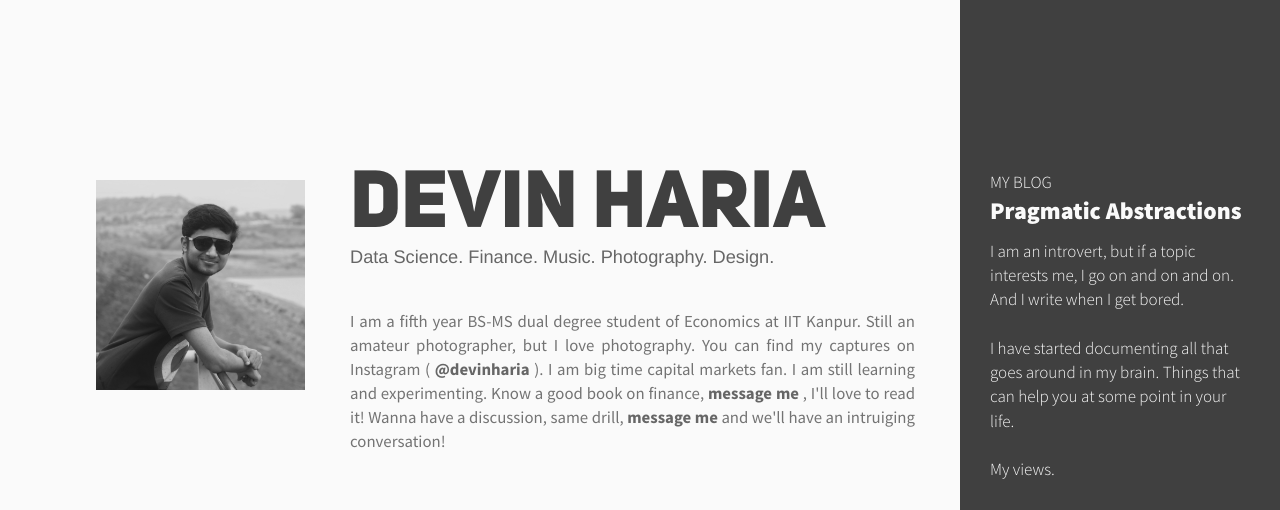
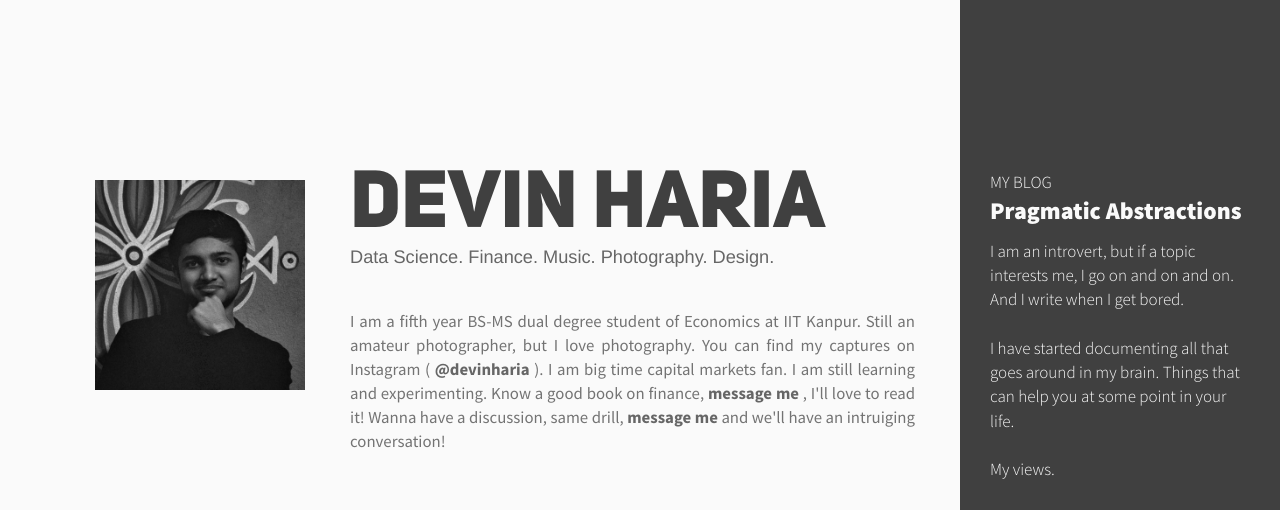
Before and after one commit to devinharia/home, a plain HTML site: page index.html in a window 1280 px wide. Shown: the top 510 px of the page. Drawn offline with nearby package versions, Linux system fonts and the light colour scheme.

Commit message:
Update index.html

```diff
--- a/index.html
+++ b/index.html
@@ -42,7 +42,7 @@
 <div class="container-fluid hidden-xs hidden-sm">
 	<div class="row" style="height:100vh;">
 		<div class="col-lg-3" style="text-align:right;height:100vh;padding-top: 180px;font-size: 18px;color: #666666;">
-			<img src="img/me.jpeg" style="height: 210px;">
+			<img src="img/me.jpg" style="height: 210px;">
 
 		</div>
 		<div class="col-lg-6" style="padding-top: 150px;padding-left: 30px;padding-right: 45px;">
@@ -80,7 +80,7 @@
 		<div class="col-sm-12" style="padding-top: 30px;padding-left:20px;padding-right:20px;">
 			<p style="font-size: 50px;font-family: uni;color: #404040;">Devin Haria</p>
 			<p style="color: #666666;font-size: 1.1em;margin-top: -23px;padding-bottom: 15px;">Data Science. Finance. Music. Photography.</p>
-			<img src="img/me.jpeg" class="img-responsive">
+			<img src="img/me.jpg" class="img-responsive">
 			<p style="font-size: 1.2em;color: #737373;padding-top: 30px;font-family: regular;text-align: justify;">
 				I am a fifth year BS-MS dual degree student of Economics at IIT Kanpur.
       			Still an amateur photographer, but I love photography. You can find my captures on Instagram (<a href="http://instagram.com/devinharia" target="_blank" style="text-decoration:none; font-family:bold; color:#666666;"> @devinharia </a>).
```
